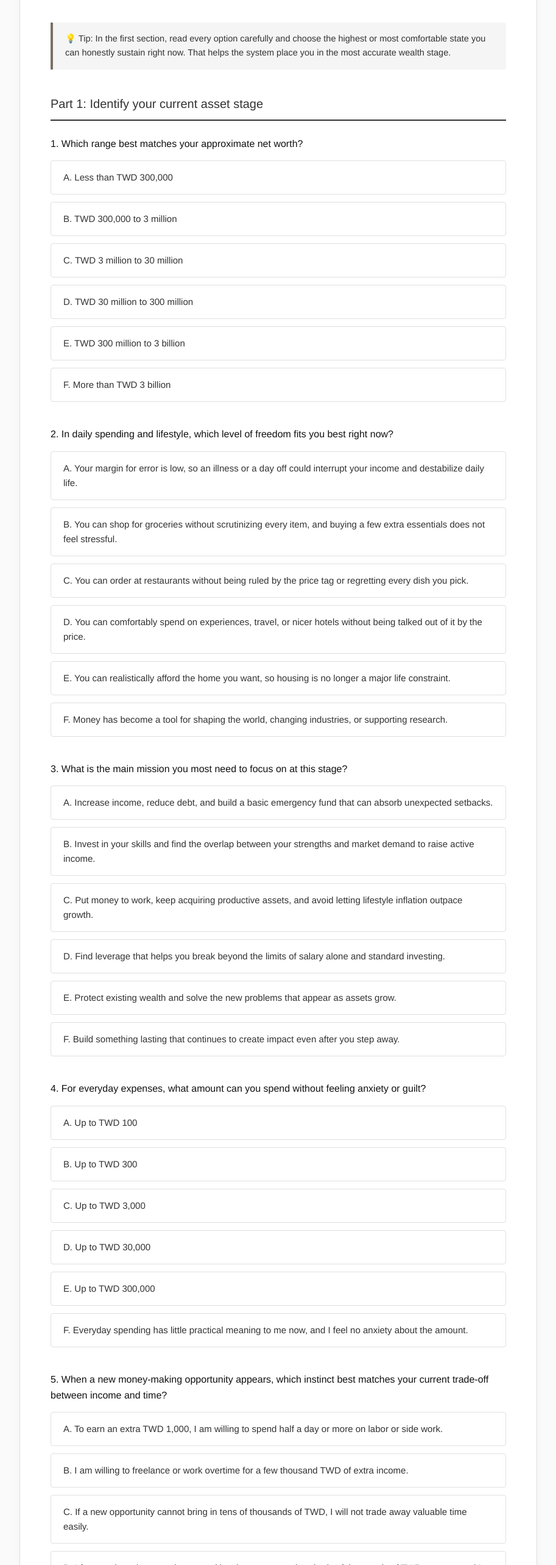
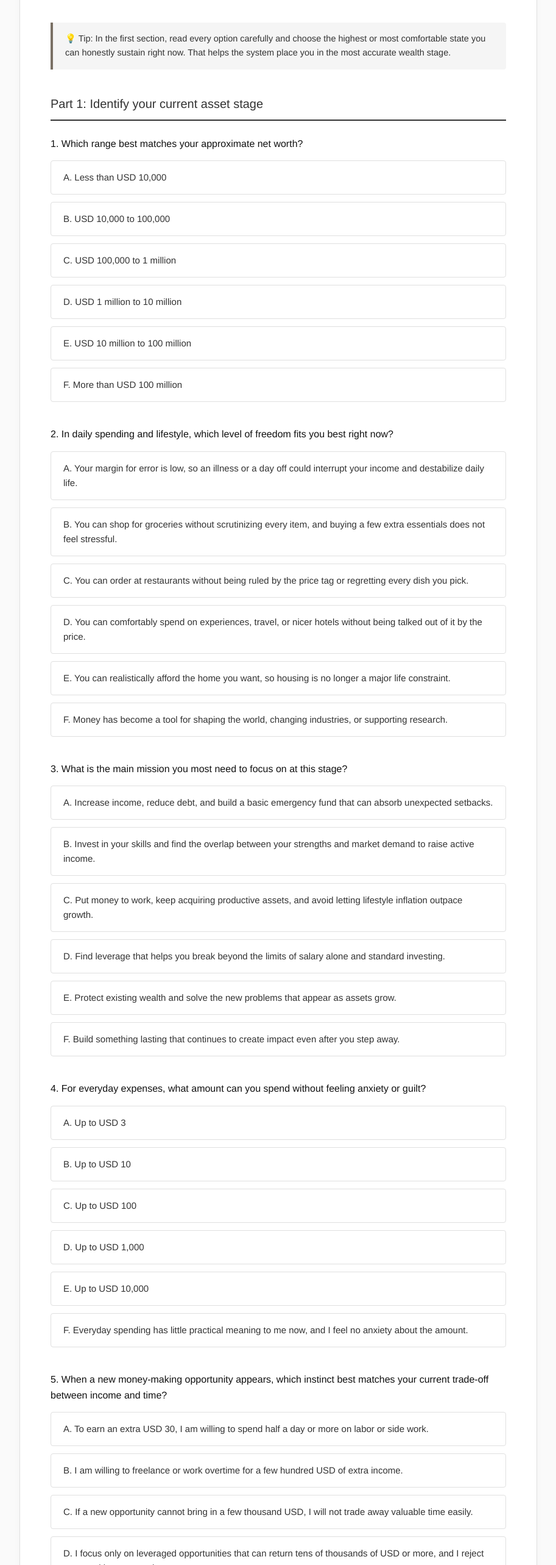
Before and after one commit to Chunshan-Theta/GoogleAdSenseSeeds, a Next.js app: page / in a window 1280 px wide. Shown: the part 234-2800 px from the top of the page at 61% size, without its empty margins (183-1096 px from the left). Built offline with nearby package versions, Linux system fonts and the light colour scheme; no server answers.

Commit message:
Replace TWD with USD in all currency amounts (pages/index.tsx, index.html)

```diff
--- a/pages/index.tsx
+++ b/pages/index.tsx
@@ -21,20 +21,20 @@ const textQ3 = [
 ];
 
 const textQ4 = [
-  'Up to TWD 100',
-  'Up to TWD 300',
-  'Up to TWD 3,000',
-  'Up to TWD 30,000',
-  'Up to TWD 300,000',
+  'Up to USD 3',
+  'Up to USD 10',
+  'Up to USD 100',
+  'Up to USD 1,000',
+  'Up to USD 10,000',
   'Everyday spending has little practical meaning to me now, and I feel no anxiety about the amount.',
 ];
 
 const textQ5 = [
-  'To earn an extra TWD 1,000, I am willing to spend half a day or more on labor or side work.',
-  'I am willing to freelance or work overtime for a few thousand TWD of extra income.',
-  'If a new opportunity cannot bring in tens of thousands of TWD, I will not trade away valuable time easily.',
-  'I focus only on leveraged opportunities that can return hundreds of thousands of TWD or more, and I reject scattered low-pay work.',
-  'I no longer trade time for tiny percentage gains and mainly focus on protecting assets at the million-TWD level and above.',
+  'To earn an extra USD 30, I am willing to spend half a day or more on labor or side work.',
+  'I am willing to freelance or work overtime for a few hundred USD of extra income.',
+  'If a new opportunity cannot bring in a few thousand USD, I will not trade away valuable time easily.',
+  'I focus only on leveraged opportunities that can return tens of thousands of USD or more, and I reject scattered low-pay work.',
+  'I no longer trade time for tiny percentage gains and mainly focus on protecting assets at the million-USD level and above.',
   'I invest my time only in decisions that can create major social impact, not simply in work that makes money.',
 ];
 
@@ -49,12 +49,12 @@ const WEALTH_QUESTIONS: QuestionDef[] = [
     name: 'q1',
     title: '1. Which range best matches your approximate net worth?',
     options: [
-      { value: 1, label: 'A. Less than TWD 300,000' },
-      { value: 2, label: 'B. TWD 300,000 to 3 million' },
-      { value: 3, label: 'C. TWD 3 million to 30 million' },
-      { value: 4, label: 'D. TWD 30 million to 300 million' },
-      { value: 5, label: 'E. TWD 300 million to 3 billion' },
-      { value: 6, label: 'F. More than TWD 3 billion' },
+      { value: 1, label: 'A. Less than USD 10,000' },
+      { value: 2, label: 'B. USD 10,000 to 100,000' },
+      { value: 3, label: 'C. USD 100,000 to 1 million' },
+      { value: 4, label: 'D. USD 1 million to 10 million' },
+      { value: 5, label: 'E. USD 10 million to 100 million' },
+      { value: 6, label: 'F. More than USD 100 million' },
     ],
   },
   {
@@ -131,11 +131,11 @@ const WEALTH_QUESTIONS: QuestionDef[] = [
     title:
       '4. For everyday expenses, what amount can you spend without feeling anxiety or guilt?',
     options: [
-      { value: 1, label: 'A. Up to TWD 100' },
-      { value: 2, label: 'B. Up to TWD 300' },
-      { value: 3, label: 'C. Up to TWD 3,000' },
-      { value: 4, label: 'D. Up to TWD 30,000' },
-      { value: 5, label: 'E. Up to TWD 300,000' },
+      { value: 1, label: 'A. Up to USD 3' },
+      { value: 2, label: 'B. Up to USD 10' },
+      { value: 3, label: 'C. Up to USD 100' },
+      { value: 4, label: 'D. Up to USD 1,000' },
+      { value: 5, label: 'E. Up to USD 10,000' },
       {
         value: 6,
         label:
@@ -151,26 +151,26 @@ const WEALTH_QUESTIONS: QuestionDef[] = [
       {
         value: 1,
         label:
-          'A. To earn an extra TWD 1,000, I am willing to spend half a day or more on labor or side work.',
+          'A. To earn an extra USD 30, I am willing to spend half a day or more on labor or side work.',
       },
       {
         value: 2,
-        label: 'B. I am willing to freelance or work overtime for a few thousand TWD of extra income.',
+        label: 'B. I am willing to freelance or work overtime for a few hundred USD of extra income.',
       },
       {
         value: 3,
         label:
-          'C. If a new opportunity cannot bring in tens of thousands of TWD, I will not trade away valuable time easily.',
+          'C. If a new opportunity cannot bring in a few thousand USD, I will not trade away valuable time easily.',
       },
       {
         value: 4,
         label:
-          'D. I focus only on leveraged opportunities that can return hundreds of thousands of TWD or more, and I reject scattered low-pay work.',
+          'D. I focus only on leveraged opportunities that can return tens of thousands of USD or more, and I reject scattered low-pay work.',
       },
       {
         value: 5,
         label:
-          'E. I no longer trade time for tiny percentage gains and mainly focus on protecting assets at the million-TWD level and above.',
+          'E. I no longer trade time for tiny percentage gains and mainly focus on protecting assets at the million-USD level and above.',
       },
       {
         value: 6,
```
Also changed, not shown: index.html (+26 -26 lines).
